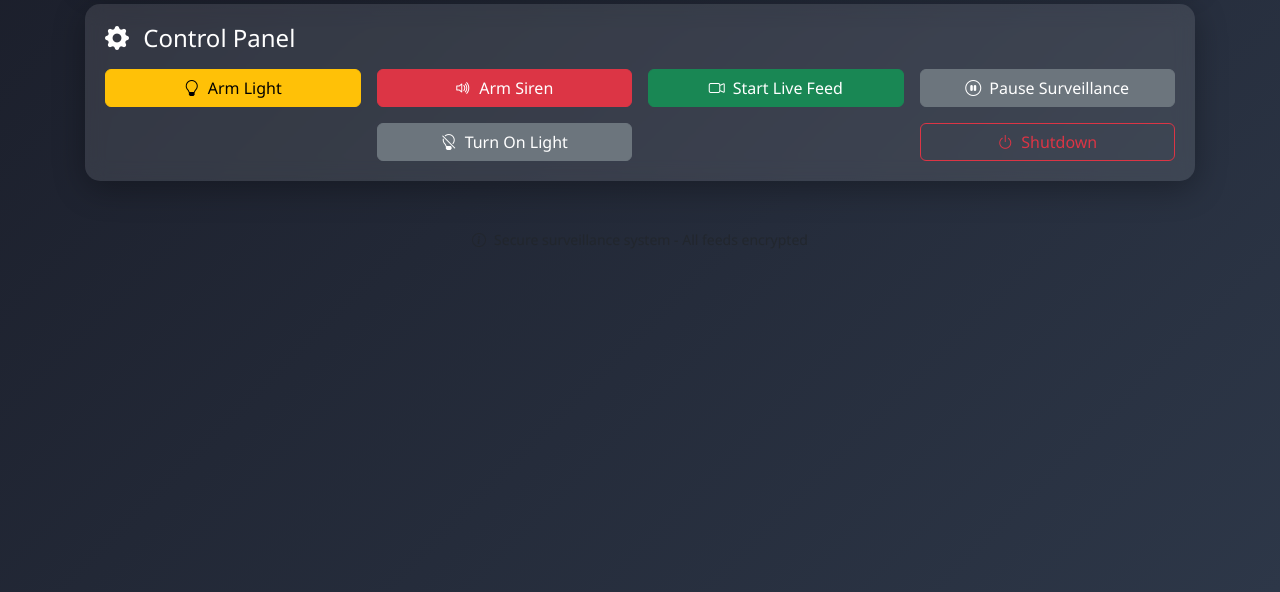
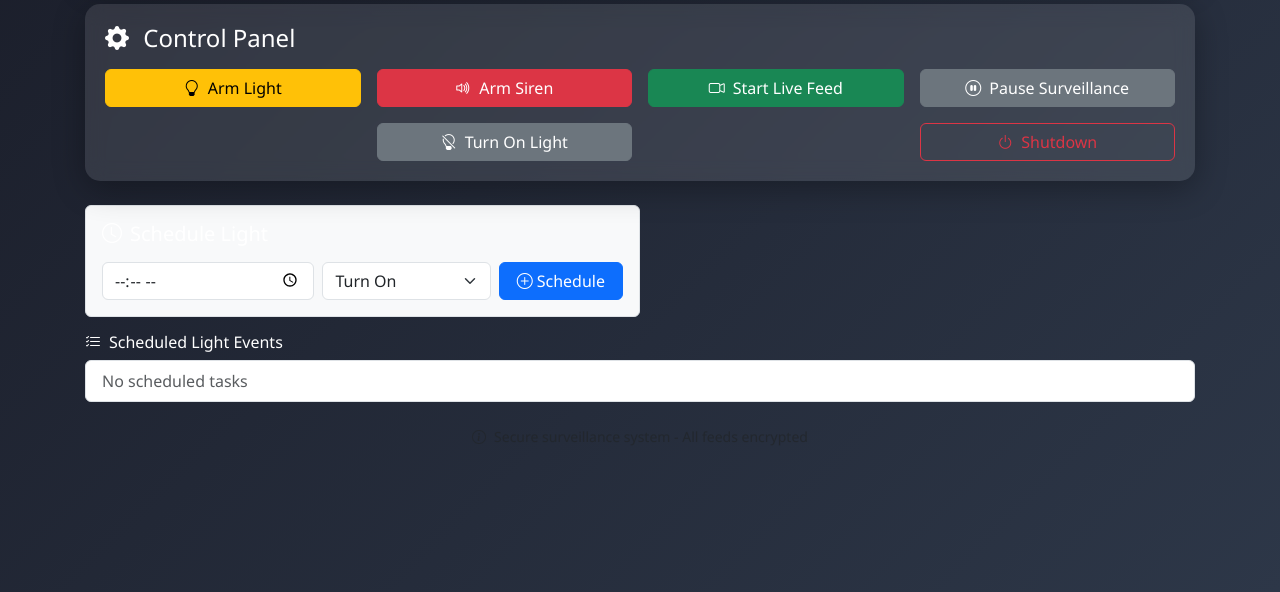
Before and after one commit to VaradRane12/Motion-Activated-Security-Camera, a Python web app: template flask/templates/index.html in a window 1280 px wide. Shown: the part 208-800 px from the top of the page. Run offline with Jinja, Linux system fonts and the light colour scheme; the template is opened without the code that fills it, so the values that code supplies are empty.

Commit message:
schedule

```diff
--- a/flask/templates/index.html
+++ b/flask/templates/index.html
@@ -94,6 +94,41 @@
         </div>
     </div>
 
+<!-- Light Scheduler Form -->
+<div class="col-md-6 col-sm-12">
+    <form method="POST" action="/add_schedule" class="p-3 border rounded bg-light">
+        <h5 class="mb-3"><i class="bi bi-clock me-2"></i>Schedule Light</h5>
+        <div class="row g-2">
+            <div class="col-5">
+                <input type="time" name="time" class="form-control" required>
+            </div>
+            <div class="col-4">
+                <select name="action" class="form-select">
+                    <option value="turn_on">Turn On</option>
+                    <option value="turn_off">Turn Off</option>
+                </select>
+            </div>
+            <div class="col-3">
+                <button type="submit" class="btn btn-primary w-100">
+                    <i class="bi bi-plus-circle me-1"></i>Schedule
+                </button>
+            </div>
+        </div>
+    </form>
+</div>
+<div class="col-12 mt-3">
+    <h6><i class="bi bi-list-check me-2"></i>Scheduled Light Events</h6>
+    <ul class="list-group">
+        {% for task in tasks %}
+        <li class="list-group-item d-flex justify-content-between align-items-center">
+            {{ task.time }} - {{ task.action.replace('_', ' ').capitalize() }}
+            <!-- Optionally: Add a delete button later -->
+        </li>
+        {% else %}
+        <li class="list-group-item text-muted">No scheduled tasks</li>
+        {% endfor %}
+    </ul>
+</div>
 
     <!-- Camera Grid -->
     <div class="row g-4">
```
